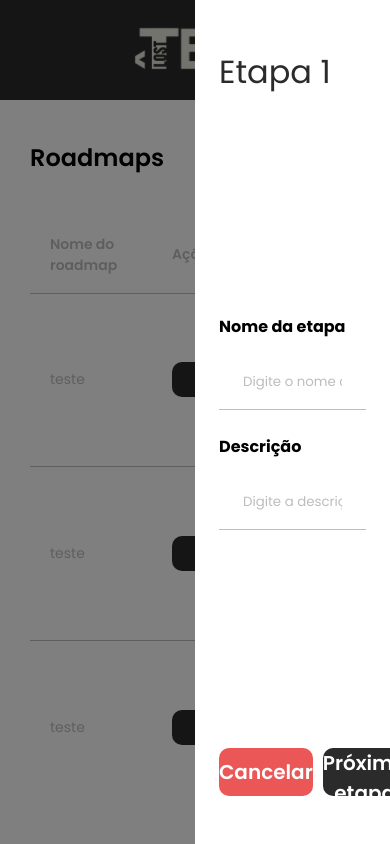
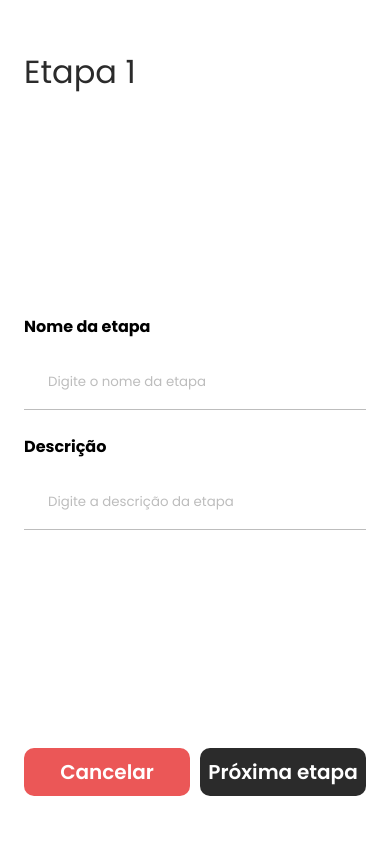
Before and after one commit to LT-LostTech/LT.frontEnd, a React (Vite) app: page /backoffice/dashboard/roadmaps/steps in a window 390 px wide. Built offline with nearby package versions, Linux system fonts and the light colour scheme.

Commit message:
feat: added responsivity for the form

```diff
--- a/src/components/Form/styled.ts
+++ b/src/components/Form/styled.ts
@@ -17,6 +17,10 @@ export const Container = styled.div`
   right: 0;
   overflow-y: auto;
   gap: 24px;
+
+  @media (max-width: 1024px) {
+    width: 100%;
+  }
 `;
 
 export const Title = styled.h3`
```
